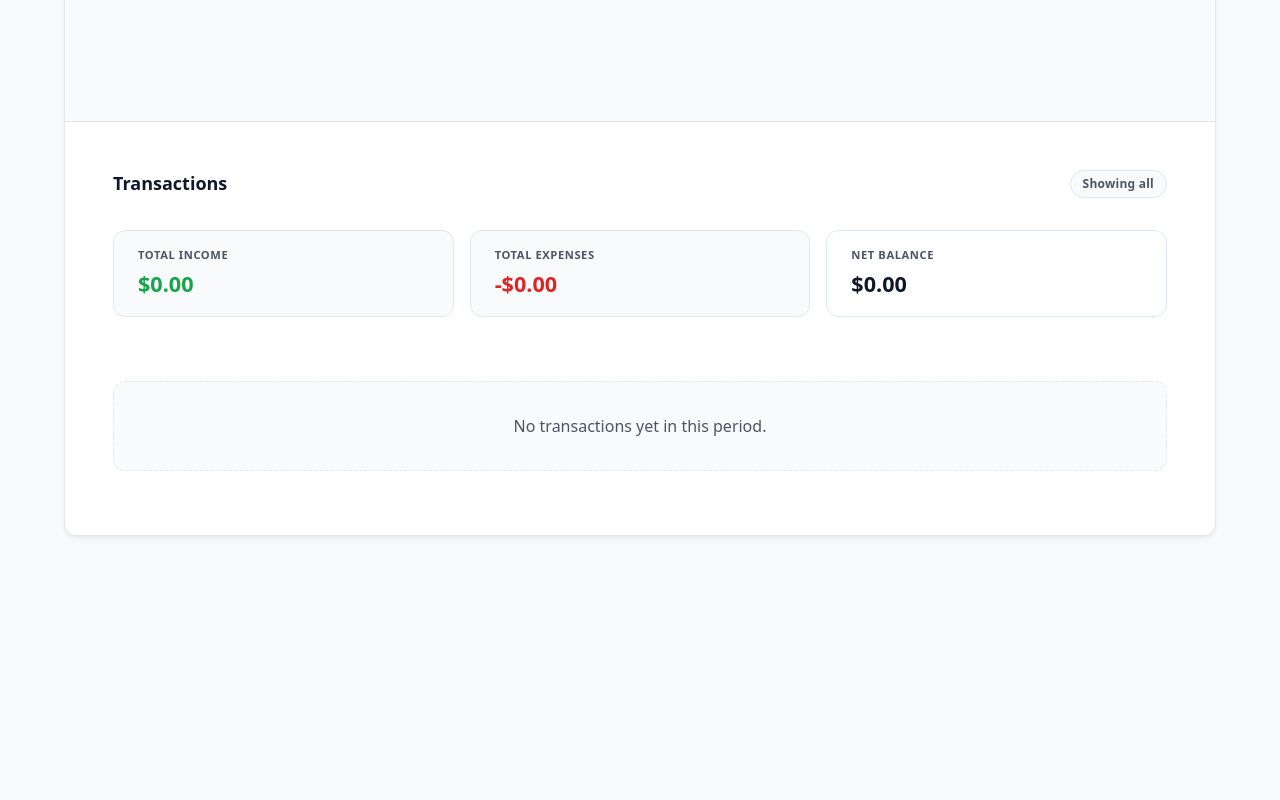
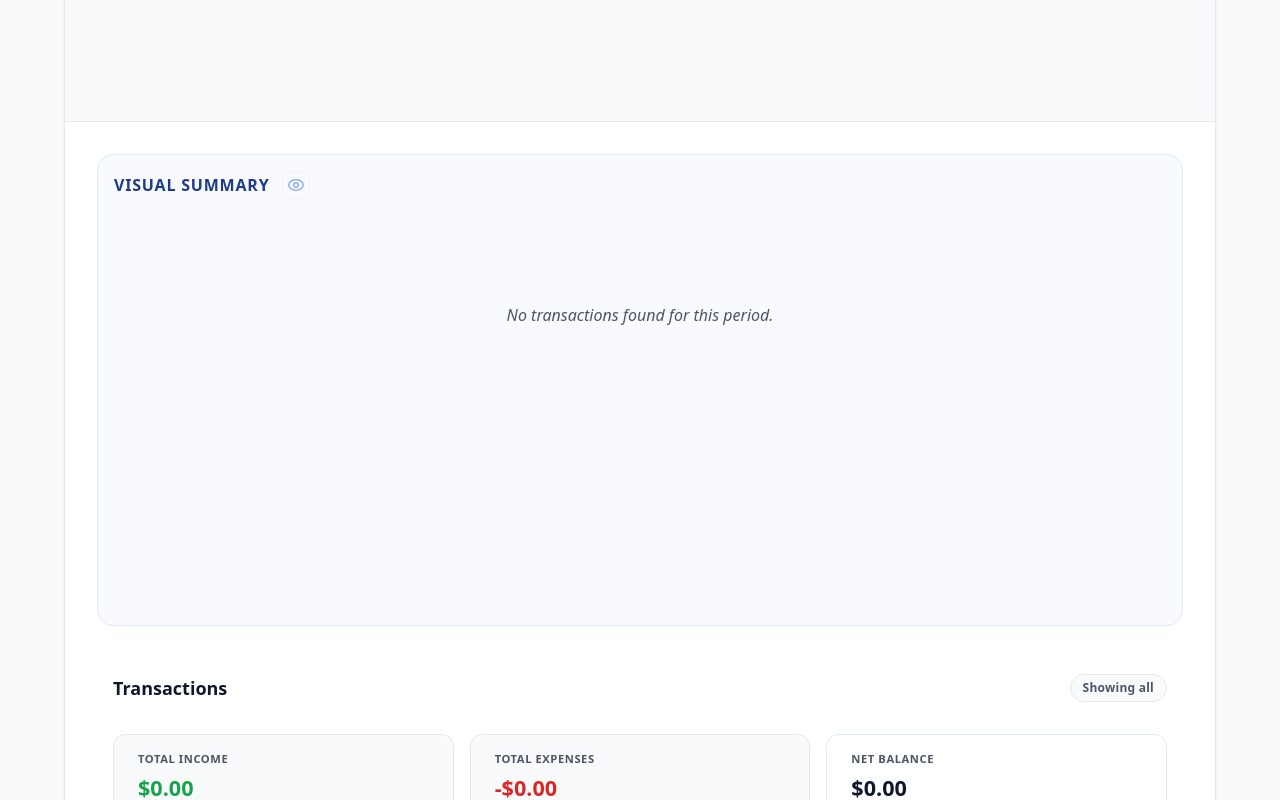
Before and after one commit to Brijsunil2/cashflow-simulator, a React (Vite) app in the folder frontend/: page / in a window 1280 px wide. Shown: the part 700-1500 px from the top of the page. Before the commit the page ends 1356 px from the top, so only its background shows below. Built offline with nearby package versions, Linux system fonts and the light colour scheme.

Commit message:
feat: add pie chart for transaction visualization

```diff
--- a/frontend/src/components/PieChart/PieChart.scss
+++ b/frontend/src/components/PieChart/PieChart.scss
@@ -1,21 +1,119 @@
 @use "../../styles/abstracts/colors" as *;
 @use "../../styles/abstracts/spacing" as *;
+@use "../../styles/abstracts/typography" as *;
 
-.pie-chart-container {
+.pie-chart-root {
   display: flex;
+  flex-direction: row;
+  align-items: center;
   justify-content: center;
+  width: 100%;
+  height: 100%;
+  gap: $space-6;
+  min-height: 250px;
+  background: transparent;
+  position: relative;
+
+  &.pie-chart--small {
+    flex-direction: column;
+    gap: $space-4;
+  }
+}
+
+.pie-chart-main {
+  flex: 1;
+  display: flex;
   align-items: center;
-  width: 100%;
-  padding: $space-4;
-  background: white;
-  border-radius: 12px;
+  justify-content: center;
+  position: relative;
+  height: 100%;
+  max-width: 800px;
 
   svg {
-    max-width: 100%;
+    width: 100%;
     height: auto;
+    overflow: visible;
+  }
+}
+
+.chart-center-text {
+  pointer-events: none;
+
+  .center-label {
+    font-size: 0.85rem;
+    font-weight: $weight-medium;
+    fill: $color-text-secondary;
+    text-transform: uppercase;
+    letter-spacing: 0.05em;
   }
 
-  .slice path {
-    transition: transform 0.2s ease, opacity 0.2s ease;
+  .center-value {
+    font-size: 1.5rem;
+    font-weight: $weight-bold;
+    fill: $color-text-primary;
   }
 }
+
+.slice-label, .label-line, .pie-chart-legend {
+  display: none;
+}
+
+.chart-tooltip {
+  position: absolute;
+  pointer-events: none;
+  background: white;
+  border: 1px solid $color-primary-100;
+  border-radius: 8px;
+  padding: $space-3;
+  box-shadow: 0 10px 15px -3px rgba(0, 0, 0, 0.1), 0 4px 6px -2px rgba(0, 0, 0, 0.05);
+  transform: translate(-50%, -100%);
+  z-index: 100;
+  min-width: 140px;
+  display: flex;
+  flex-direction: column;
+  gap: $space-1;
+  transition: transform 0.1s ease-out;
+
+  .tooltip-header {
+    display: flex;
+    align-items: center;
+    gap: $space-2;
+    margin-bottom: 2px;
+  }
+
+  .tooltip-dot {
+    width: 8px;
+    height: 8px;
+    border-radius: 50%;
+  }
+
+  .tooltip-label {
+    font-size: $font-xs;
+    font-weight: $weight-bold;
+    color: $color-text-secondary;
+    text-transform: uppercase;
+    letter-spacing: 0.05em;
+  }
+
+  .tooltip-body {
+    display: flex;
+    justify-content: space-between;
+    align-items: baseline;
+    gap: $space-4;
+  }
+
+  .tooltip-value {
+    font-size: $font-md;
+    font-weight: $weight-bold;
+    color: $color-text-primary;
+  }
+
+  .tooltip-percent {
+    font-size: $font-xs;
+    font-weight: $weight-semibold;
+    color: $color-primary-600;
+    padding: 2px 6px;
+    background: $color-primary-50;
+    border-radius: 4px;
+  }
+}
--- a/frontend/src/components/SummaryCard/SummaryCard.jsx
+++ b/frontend/src/components/SummaryCard/SummaryCard.jsx
@@ -28,7 +28,7 @@ const SummaryCard = ({ totalIncome, totalExpenses, netBalance }) => {
           <h2 className="summary-item__label">Net Balance</h2>
           <p className="summary-item__description">Net balance is the difference between total income and total expenses.</p>
         </div>
-        <p className={`summary-item__value ${netBalance >= 0 ? 'positive' : 'negative'}`}>
+        <p className={`summary-item__value neutral`}>
           {netBalance < 0 ? "-" : ""}${Math.abs(netBalance).toLocaleString(undefined, { minimumFractionDigits: 2, maximumFractionDigits: 2 })}
         </p>
       </div>
--- a/frontend/src/components/SummaryCard/SummaryCard.scss
+++ b/frontend/src/components/SummaryCard/SummaryCard.scss
@@ -88,6 +88,9 @@
       &.negative {
         color: $color-expense;
       }
+      &.neutral {
+        color: $color-text-primary;
+      }
     }
   }
 }
--- a/frontend/src/pages/Dashboard/Dashboard.jsx
+++ b/frontend/src/pages/Dashboard/Dashboard.jsx
@@ -13,12 +13,13 @@ import Popup from "../../components/Popup/Popup";
 import { testTransactions } from "../../test/testTransactions";
 import DateRange from "../../components/DateRange/DateRange";
 import HoverCard from "../../components/HoverCard/HoverCard";
+import PieChart from "../../components/PieChart/PieChart";
 
 const initialState = {
   userId: "user123",
   currency: "CAD",
   transactions:
-    import.meta.env.VITE_APP_ENV === "evelopment" ? testTransactions : [],
+    import.meta.env.VITE_APP_ENV === "development" ? testTransactions : [],
 };
 
 const Dashboard = () => {
@@ -27,6 +28,7 @@ const Dashboard = () => {
   const [isExportPopupOpen, setIsExportPopupOpen] = useState(false);
   const [exportFileName, setExportFileName] = useState("cashflow_data");
   const [dateRange, setDateRange] = useState(null);
+  const [isChartExpanded, setIsChartExpanded] = useState(true);
   const fileInputRef = useRef(null);
 
   const handleExport = () => {
@@ -98,6 +100,24 @@ const Dashboard = () => {
       ? selectTransactionsByDateRange(state, dateRange.from, dateRange.to)
       : selectSortedTransactions(state);
 
+  const displayedSummary = displayedTransactions.reduce(
+    (acc, tx) => {
+      if (tx.type === "income") {
+        acc.totalIncome += tx.amount;
+      } else {
+        acc.totalExpenses += tx.amount;
+      }
+      acc.netBalance = acc.totalIncome - acc.totalExpenses;
+      return acc;
+    },
+    { totalIncome: 0, totalExpenses: 0, netBalance: 0 }
+  );
+
+  const chartData = [
+    { label: "Income", value: displayedSummary.totalIncome, color: "#10b981" },
+    { label: "Expenses", value: displayedSummary.totalExpenses, color: "#ef4444" },
+  ];
+
   return (
     <div className="page">
       <div className="page-container dashboard">
@@ -113,9 +133,9 @@ const Dashboard = () => {
 
         <section className="dashboard__summary">
           <SummaryCard
-            netBalance={selectSummary(state).netBalance}
-            totalIncome={selectSummary(state).totalIncome}
-            totalExpenses={selectSummary(state).totalExpenses}
+            netBalance={displayedSummary.netBalance}
+            totalIncome={displayedSummary.totalIncome}
+            totalExpenses={displayedSummary.totalExpenses}
           />
         </section>
 
@@ -240,6 +260,46 @@ const Dashboard = () => {
           </Popup>
 
           <div className="dashboard__content-body">
+            <div className="dashboard__chart-section">
+              <div className="dashboard__chart-header">
+                <div className="dashboard__chart-title-group">
+                  <h3>Visual Summary</h3>
+                  <button
+                    className="dashboard__chart-toggle"
+                    onClick={() => setIsChartExpanded(!isChartExpanded)}
+                    aria-expanded={isChartExpanded}
+                    title={isChartExpanded ? "Hide chart" : "Show chart"}
+                  >
+                    {isChartExpanded ? (
+                      <svg width="18" height="18" viewBox="0 0 24 24" fill="none" stroke="currentColor" strokeWidth="2" strokeLinecap="round" strokeLinejoin="round">
+                        <path d="M2.062 12.348a1 1 0 0 1 0-.696 10.75 10.75 0 0 1 19.876 0 1 1 0 0 1 0 .696 10.75 10.75 0 0 1-19.876 0" />
+                        <circle cx="12" cy="12" r="3" />
+                      </svg>
+                    ) : (
+                      <svg width="18" height="18" viewBox="0 0 24 24" fill="none" stroke="currentColor" strokeWidth="2" strokeLinecap="round" strokeLinejoin="round">
+                        <path d="M9.88 9.88a3 3 0 1 0 4.24 4.24" />
+                        <path d="M10.73 5.08A10.43 10.43 0 0 1 12 5c7 0 10 7 10 7a13.16 13.16 0 0 1-1.67 2.68" />
+                        <path d="M6.61 6.61A13.526 13.526 0 0 0 2 12s3 7 10 7a9.74 9.74 0 0 0 5.39-1.61" />
+                        <line x1="2" y1="2" x2="22" y2="22" />
+                      </svg>
+                    )}
+                  </button>
+                </div>
+              </div>
+
+              {isChartExpanded && (
+                <div className="dashboard__chart-wrapper">
+                  {displayedSummary.totalIncome === 0 && displayedSummary.totalExpenses === 0 ? (
+                    <div className="dashboard__chart-empty">
+                      <p>No transactions found for this period.</p>
+                    </div>
+                  ) : (
+                    <PieChart data={chartData} innerRadiusRatio={0.7} />
+                  )}
+                </div>
+              )}
+            </div>
+
             <div className="dashboard__transactions">
               <TransactionList
                 transactions={displayedTransactions}
--- a/frontend/src/pages/Dashboard/Dashboard.scss
+++ b/frontend/src/pages/Dashboard/Dashboard.scss
@@ -188,16 +188,94 @@
     box-shadow: 0 4px 6px -1px rgba(0, 0, 0, 0.05), 0 2px 4px -1px rgba(0, 0, 0, 0.03);
 
     &-body {
-      display: grid;
+      display: flex;
+      flex-direction: column;
       gap: $space-6;
-      grid-template-columns: 1fr;
       padding: $space-6;
+    }
+  }
 
-      @media (max-width: map.get($breakpoints, lg)) {
-        align-items: start;
-        grid-template-columns: 1fr;
-      }
+  &__chart-section {
+    background-color: $color-primary-25;
+    border: 1px solid $color-primary-100;
+    border-radius: 16px;
+    padding: $space-4;
+    display: flex;
+    flex-direction: column;
+    gap: $space-4;
+  }
+
+  &__chart-header {
+    display: flex;
+    justify-content: space-between;
+    align-items: center;
+  }
+
+  &__chart-title-group {
+    display: flex;
+    align-items: center;
+    gap: $space-3;
+
+    h3 {
+      margin: 0;
+      font-size: $font-md;
+      color: $color-primary-900;
+      font-weight: $weight-bold;
+      text-transform: uppercase;
+      letter-spacing: 0.05em;
     }
+  }
+
+  &__chart-toggle {
+    background: transparent;
+    border: 1px solid rgba($color-primary-200, 0.4);
+    color: $color-primary-600;
+    opacity: 0.5;
+    padding: 4px;
+    border-radius: 4px;
+    display: flex;
+    align-items: center;
+    justify-content: center;
+    cursor: pointer;
+    transition: all 0.2s cubic-bezier(0.4, 0, 0.2, 1);
+
+    &:hover {
+      opacity: 1;
+      background-color: rgba($color-primary-100, 0.3);
+      border-color: rgba($color-primary-300, 0.6);
+      color: $color-primary-700;
+      transform: translateY(-1px);
+      box-shadow: 0 2px 4px rgba(0, 0, 0, 0.05);
+    }
+
+    &:active {
+      transform: translateY(0);
+    }
+
+    svg {
+      display: block;
+    }
+  }
+
+  &__chart-wrapper {
+    width: 100%;
+    height: 100%;
+    min-height: 200px;
+    aspect-ratio: 24 / 9;
+
+    @media (max-width: map.get($breakpoints, md)) {
+      aspect-ratio: 1 / 1;
+      min-height: 250px;
+    }
+  }
+
+  &__chart-empty {
+    display: flex;
+    align-items: center;
+    justify-content: center;
+    min-height: 200px;
+    color: $color-text-secondary;
+    font-style: italic;
   }
 
   &__subheader {
--- a/frontend/src/styles/abstracts/_colors.scss
+++ b/frontend/src/styles/abstracts/_colors.scss
@@ -2,6 +2,7 @@
    Brand / Primary (Blue)
    =============================== */
 
+$color-primary-25:  #f8faff;
 $color-primary-50:  #eff6ff;
 $color-primary-100: #dbeafe;
 $color-primary-200: #bfdbfe;
```
Also changed, not shown: frontend/src/components/PieChart/PieChart.jsx (+112 -52 lines).
